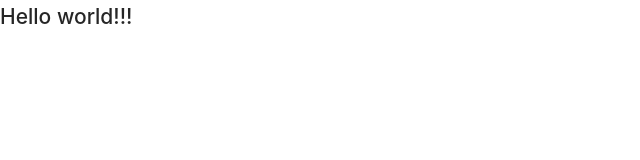
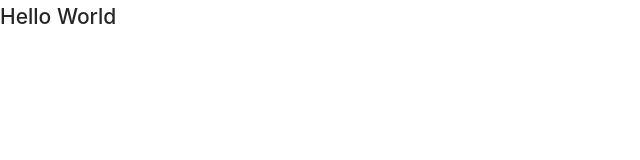
Before and after one commit to elijahmylcev/first-react-project, a React (Create React App) app: page / in a window 1280 px wide. Shown: the top 160 px of the page, without its empty margins (0-640 px from the left). Built offline with nearby package versions, Linux system fonts and the light colour scheme.

Commit message:
JSX vs native method

```diff
--- a/src/index.js
+++ b/src/index.js
@@ -3,9 +3,9 @@ import ReactDOM from 'react-dom';
 // import App from './App';
 import './index.css';
 
-// const element = <h2>Hello World</h2>;
+const element = <h2>Hello World</h2>;
 
-const element = React.createElement('h2', { className: 'greetings' }, 'Hello world!!!');
+// const element = React.createElement('h2', { className: 'greetings' }, 'Hello world!!!');
 
 ReactDOM.render(
   // <React.StrictMode>
```
